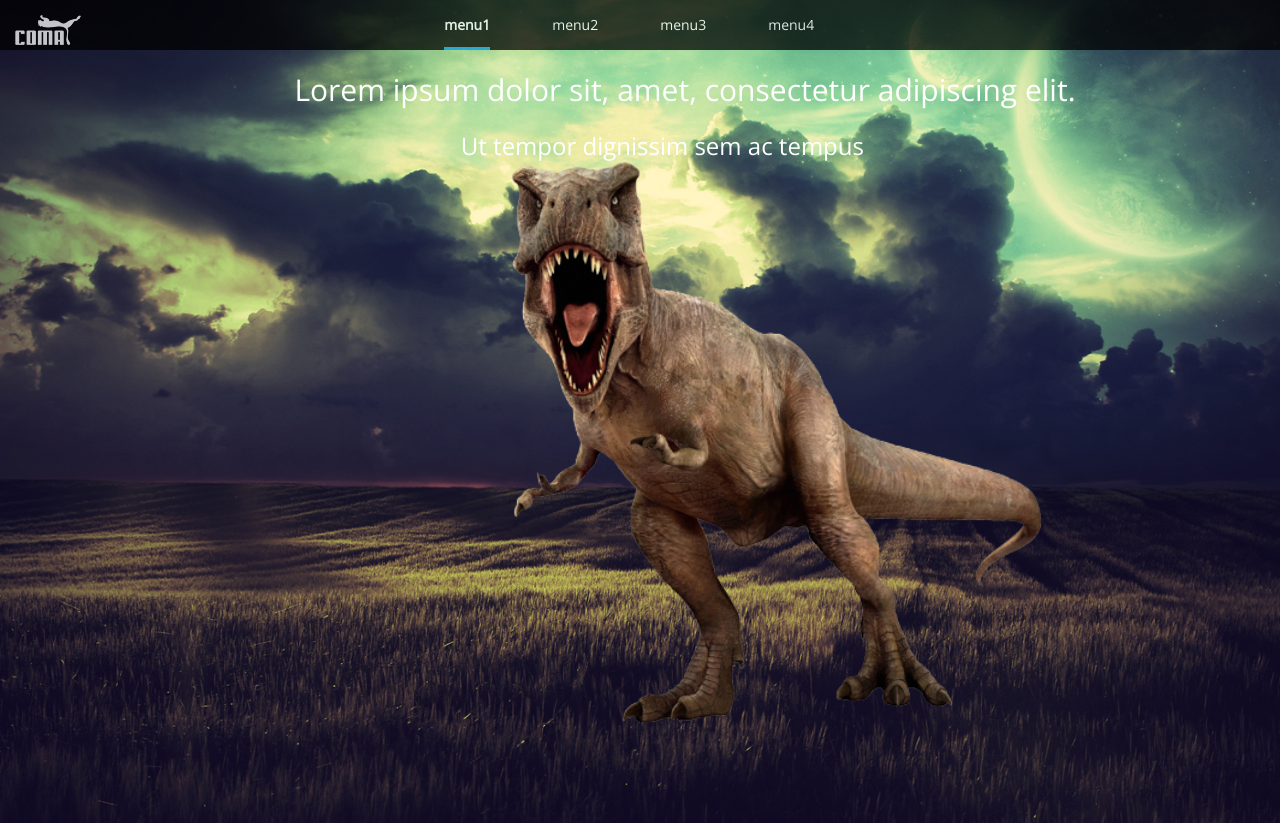
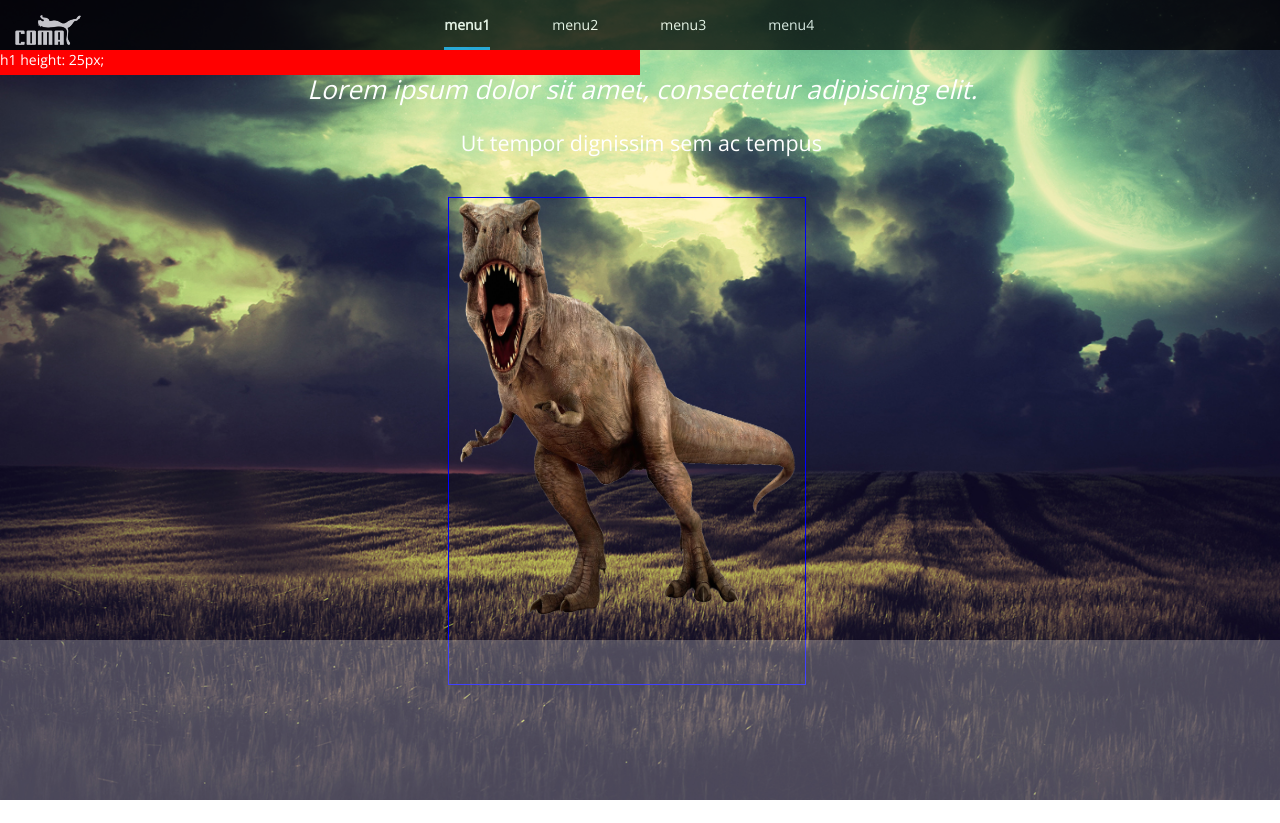
Before and after one commit to petyoMitkov/Task-PSD-to-HTML, a plain HTML site: page index.html in a window 1280 px wide. Drawn offline with nearby package versions, Linux system fonts and the light colour scheme.

Commit message:
Header - finished on 75%

```diff
--- a/index.html
+++ b/index.html
@@ -3,7 +3,7 @@
 <head>
   <meta charset="utf-8">
   <title>Task Solution Petyo Mitkov</title>
-  <meta name="viewport" content="width=device-width, initial-scale=1.0">
+  <meta name="viewport" content="width=device-width, initial-scale=1.0, minimum-scale=1">
 
   <!--[if lt IE 9]>
       <script src="https://oss.maxcdn.com/libs/html5shiv/3.7.0/html5shiv.js"></script>
@@ -49,15 +49,24 @@
     </div>
   </nav>
 
+  <header>
+    <img src="images/background.jpg" class="imgBackground img-responsive" alt="Image">
+    <h1>Lorem ipsum dolor sit amet, consectetur adipiscing elit.</h1>
+    <h2>Ut tempor dignissim sem ac tempus</h2>
+    <img src="images/dude-1@2x.png" class="t-recs img-responsive" alt="Image">
 
-  <header>
 
-    <img src="images/background.jpg" class="imgBackground img-responsive" alt="Image">
-    <h2>Lorem ipsum dolor sit, amet, consectetur adipiscing elit.</h2>
-    <h3>Ut tempor dignissim sem ac tempus</h3>
-    <img src="images/dude-1.png" class="t-recs img-responsive" alt="Image">
 
-    <div class="btnContainer"></div>
+    <div class="red">h1 height: 25px;</div>
+
+
+
+    <div class="btnContainer">BTN BTN </div>
+
+
+
+
+
 
   </header>
 
--- a/styles/style.css
+++ b/styles/style.css
@@ -17,7 +17,6 @@ header, section, footer, aside, nav, main, article, figure {
 	border: none;
 	border-radius: 0;
 	margin-bottom: 0;
-
 }
 .nav {
 	margin-left: 26%;
@@ -31,7 +30,6 @@ header, section, footer, aside, nav, main, article, figure {
 .nav > li > a {
 	padding: 15px 0;
 }
-
 .navbar-default .navbar-nav > .active > a,
 .navbar-default .navbar-nav > .active > a:focus,
 .navbar-default .navbar-nav > .active > a:hover {
@@ -48,58 +46,76 @@ header, section, footer, aside, nav, main, article, figure {
 	color: #009BED;
 }
 
-
 /* Header */
 header {
 	color: white;
-
+	position: relative;
 }
 .imgBackground {
 	max-height: 900px;
 
 }
+header > h1 {
+	position: absolute;
+	top: 80px;
+	margin-top: 0;
+	margin-bottom: 0;
+	left: 24%;
+	line-height: 19.9px;
+	font-size: 26px;
+	z-index: 2;
+	font-style: oblique;
+}
 header > h2 {
 	position: absolute;
-	top: 80px;
-	line-height: 20px;
+	top: 135px;
+	left: 36%;
+	line-height: 16px;
 	margin-top: 0;
 	margin-bottom: 0;
-	margin-left: 23%;
-
-}
-header > h3 {
-	position: absolute;
-	top: 130px;
-	line-height: 32px;
-	margin-top: 0;
-	margin-bottom: 0;
-	margin-left: 36%;
+	font-size: 21.5px;
+	z-index: 5;
 
 }
 .t-recs {
 	position: absolute;
-	top: 162px;
-	left: 40%;
-	height: 70%;
+	top: 196.5px;
+	left: 35%;
+	height: 61%;
+	padding-bottom: 52px;
+
+	max-width: 28%;
+
+	border: 1px solid blue;
+}
+.btnContainer {
+	position: absolute;
+	top: 80%;
+	background-color:white;
+	opacity: 0.25;
+	width: 100%;
+	height: 170px;
+	overflow: hidden;
+}
+.red {
+	width: 50%;
+	background-color: red;
+	position: fixed;
+	top: 50px;
+
+	height: 25px;
+}
+
+@media (max-height: 900px) {
+    /*.imgBackground {
+    	height: 50vh;
+    	width: 50vw;
+    }*/
+
+	.imgBackground {
+    	height: 100vh;
+    	width: 100vw;
+    }
 
 
-	/*
-	display: block;
-    margin: auto;
-    width: 40%;
-	*/
 }
-
-@media screen and (max-height: 900px) {
-    .imgBackground {
-    	height: 100%;
-    	width: auto;
-    }
-    .t-recs {
-		position: absolute;
-		top: 162px;
-		left: 40%;
-		height: 70%;
-
-	}
-}
```
